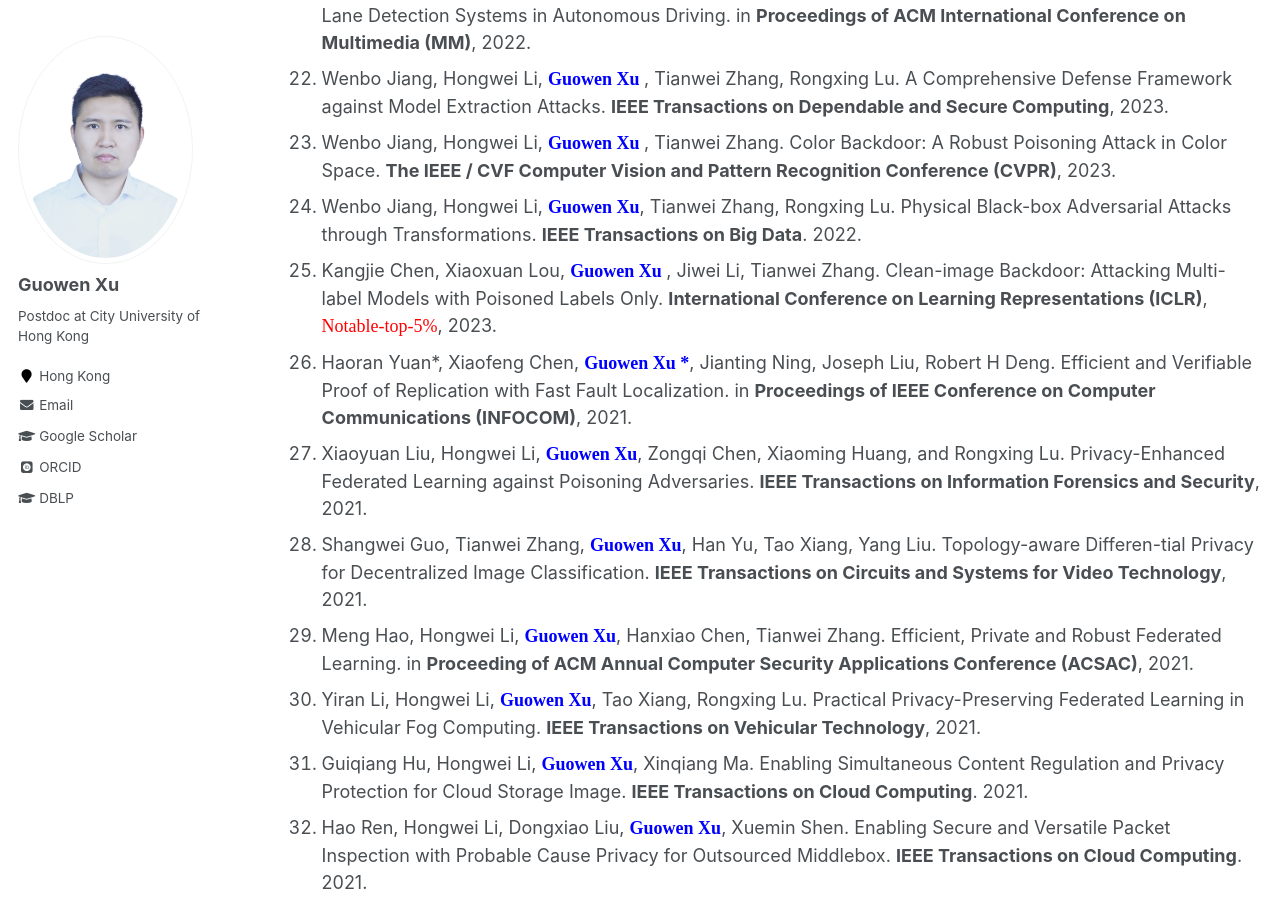
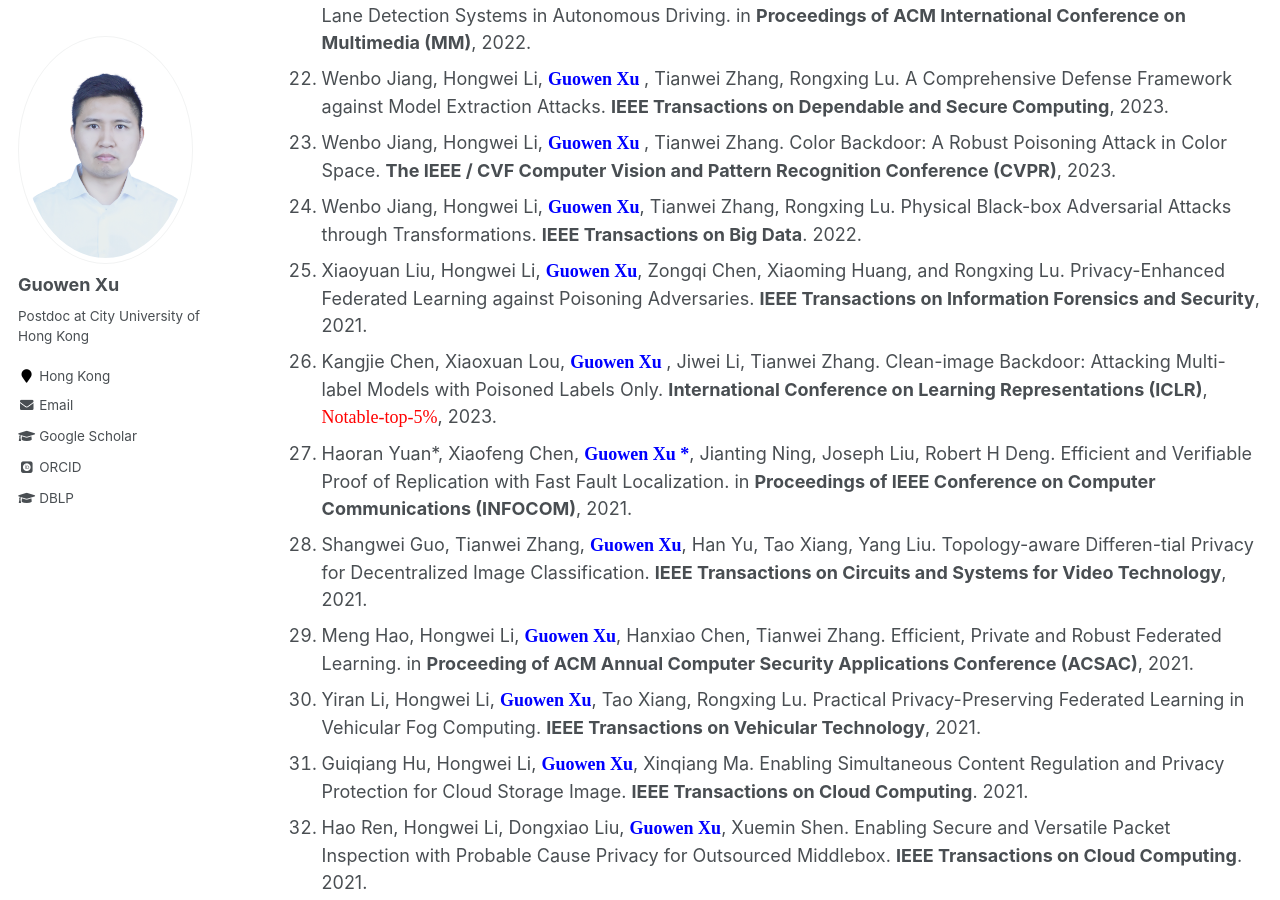
Before and after one commit to Guowen-xu/guowen-xu.github.io, a Jekyll site: the page built from _pages/publications.md, in a window 1280 px wide and 900 px high, scrolled down 1975 px. Built offline with Jekyll 4.4.1, drawn with Linux system fonts in a browser that asks for light colours; some web fonts are replaced; part of the change alters nothing that is shown.

Commit message:
Update publications.md

```diff
--- a/_pages/publications.md
+++ b/_pages/publications.md
@@ -38,9 +38,9 @@ You can find my articles on my [Google Scholar](https://scholar.google.com.hk/ci
 22. Wenbo Jiang, Hongwei Li, **<font face="Times New Roman" color=blue size=4> Guowen Xu </font>**, Tianwei Zhang, Rongxing Lu. A Comprehensive Defense Framework against Model Extraction Attacks. **IEEE Transactions on Dependable and Secure Computing**, 2023.
 23. Wenbo Jiang, Hongwei Li, **<font face="Times New Roman" color=blue size=4> Guowen Xu </font>**, Tianwei Zhang. Color Backdoor: A Robust Poisoning Attack in Color Space. **The IEEE / CVF Computer Vision and Pattern Recognition Conference (CVPR)**, 2023.
 24. Wenbo Jiang, Hongwei Li, **<font face="Times New Roman" color=blue size=4> Guowen Xu</font>**, Tianwei Zhang, Rongxing Lu. Physical Black-box Adversarial Attacks through Transformations. **IEEE Transactions on Big Data**. 2022.
-25. Kangjie Chen, Xiaoxuan Lou, **<font face="Times New Roman" color=blue size=4> Guowen Xu </font>**, Jiwei Li, Tianwei Zhang. Clean-image Backdoor: Attacking Multi-label Models with Poisoned Labels Only. **International Conference on Learning Representations (ICLR)**, <font face="Times New Roman" color=red size=4> Notable-top-5%</font>, 2023.
-26. Haoran Yuan\*, Xiaofeng Chen, **<font face="Times New Roman" color=blue size=4> Guowen Xu *</font>**, Jianting Ning, Joseph Liu, Robert H Deng.  Efficient and Verifiable Proof of Replication with Fast Fault Localization. in **Proceedings of IEEE Conference on Computer Communications (INFOCOM)**, 2021.
-28. Xiaoyuan Liu, Hongwei Li, **<font face="Times New Roman" color=blue size=4> Guowen Xu</font>**, Zongqi Chen, Xiaoming Huang, and Rongxing Lu. Privacy-Enhanced Federated Learning against Poisoning Adversaries. **IEEE Transactions on Information Forensics and Security**, 2021.
+25. Xiaoyuan Liu, Hongwei Li, **<font face="Times New Roman" color=blue size=4> Guowen Xu</font>**, Zongqi Chen, Xiaoming Huang, and Rongxing Lu. Privacy-Enhanced Federated Learning against Poisoning Adversaries. **IEEE Transactions on Information Forensics and Security**, 2021.
+26. Kangjie Chen, Xiaoxuan Lou, **<font face="Times New Roman" color=blue size=4> Guowen Xu </font>**, Jiwei Li, Tianwei Zhang. Clean-image Backdoor: Attacking Multi-label Models with Poisoned Labels Only. **International Conference on Learning Representations (ICLR)**, <font face="Times New Roman" color=red size=4> Notable-top-5%</font>, 2023.
+27. Haoran Yuan\*, Xiaofeng Chen, **<font face="Times New Roman" color=blue size=4> Guowen Xu *</font>**, Jianting Ning, Joseph Liu, Robert H Deng.  Efficient and Verifiable Proof of Replication with Fast Fault Localization. in **Proceedings of IEEE Conference on Computer Communications (INFOCOM)**, 2021.
 29. Shangwei Guo, Tianwei Zhang, **<font face="Times New Roman" color=blue size=4> Guowen Xu</font>**, Han Yu, Tao Xiang, Yang Liu. Topology-aware Differen-tial Privacy for Decentralized Image Classification. **IEEE Transactions on Circuits and Systems for Video Technology**, 2021.
 30. Meng Hao, Hongwei Li, **<font face="Times New Roman" color=blue size=4> Guowen Xu</font>**, Hanxiao Chen, Tianwei Zhang. Efficient, Private and Robust Federated Learning. in **Proceeding of ACM Annual Computer Security Applications Conference (ACSAC)**, 2021.
 31. Yiran Li, Hongwei Li,  **<font face="Times New Roman" color=blue size=4> Guowen Xu</font>**, Tao Xiang, Rongxing Lu. Practical Privacy-Preserving Federated Learning in Vehicular Fog Computing. **IEEE Transactions on Vehicular Technology**, 2021.
```
